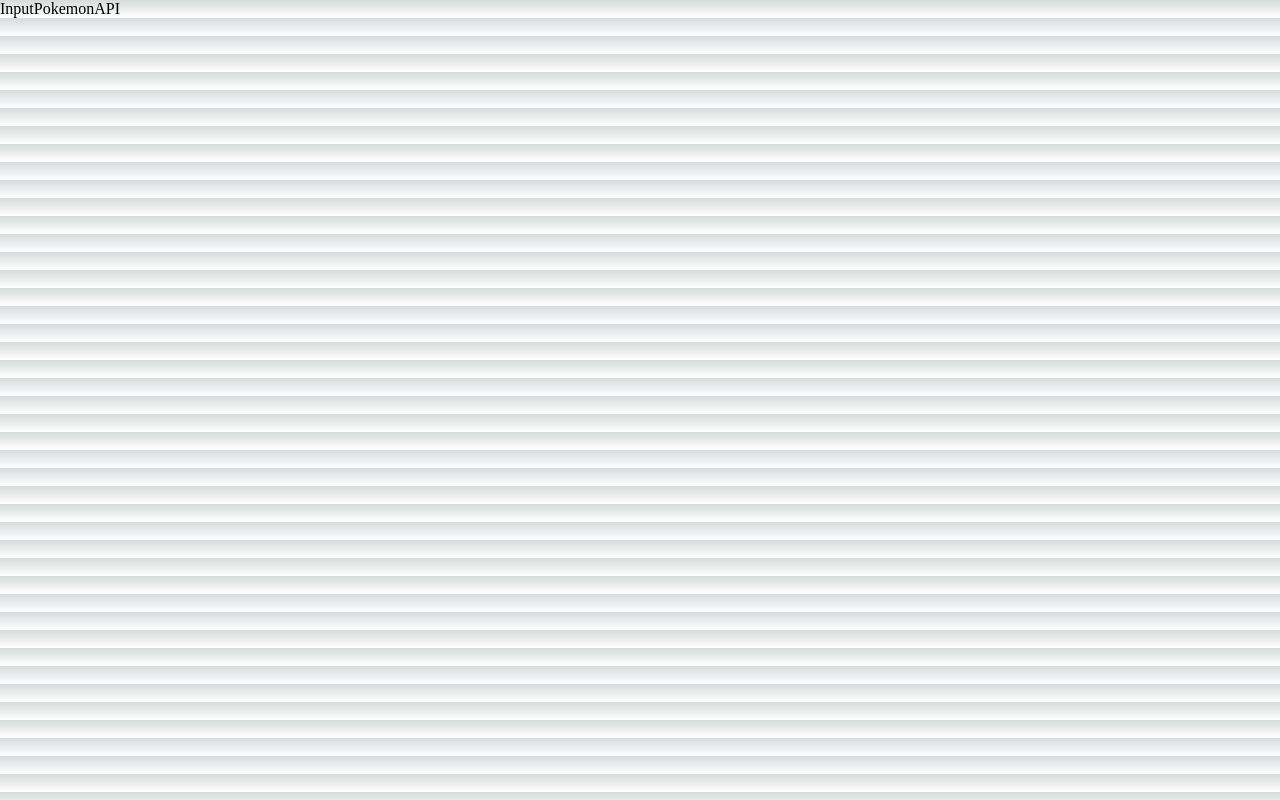
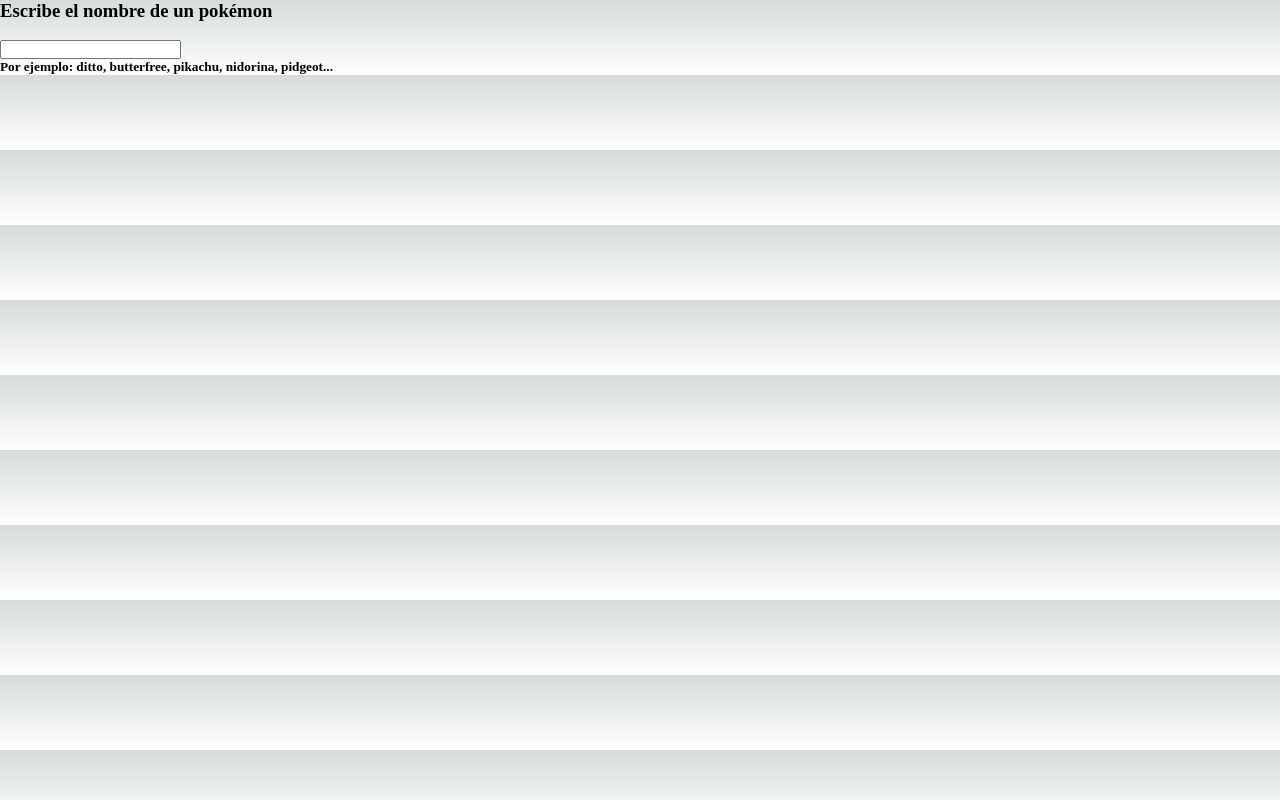
Before and after one commit to Aluonam/pt_071123, a Next.js app: page /components/InputPokemonAPI in a window 1280 px wide. Built offline with nearby package versions, Linux system fonts and the light colour scheme.

Commit message:
feat: esqueleto input y texto

```diff
--- a/pages/components/InputPokemonAPI.jsx
+++ b/pages/components/InputPokemonAPI.jsx
@@ -2,7 +2,13 @@ import React from 'react'
 
 const InputPokemonAPI = () => {
   return (
-    <div>InputPokemonAPI</div>
+    <>
+    <h3>Escribe el nombre de un pokémon</h3>
+    <br></br>
+    <input></input>
+    <br></br>
+    <h5>Por ejemplo: ditto, butterfree, pikachu, nidorina, pidgeot... </h5>
+    </>
   )
 }
 
```
